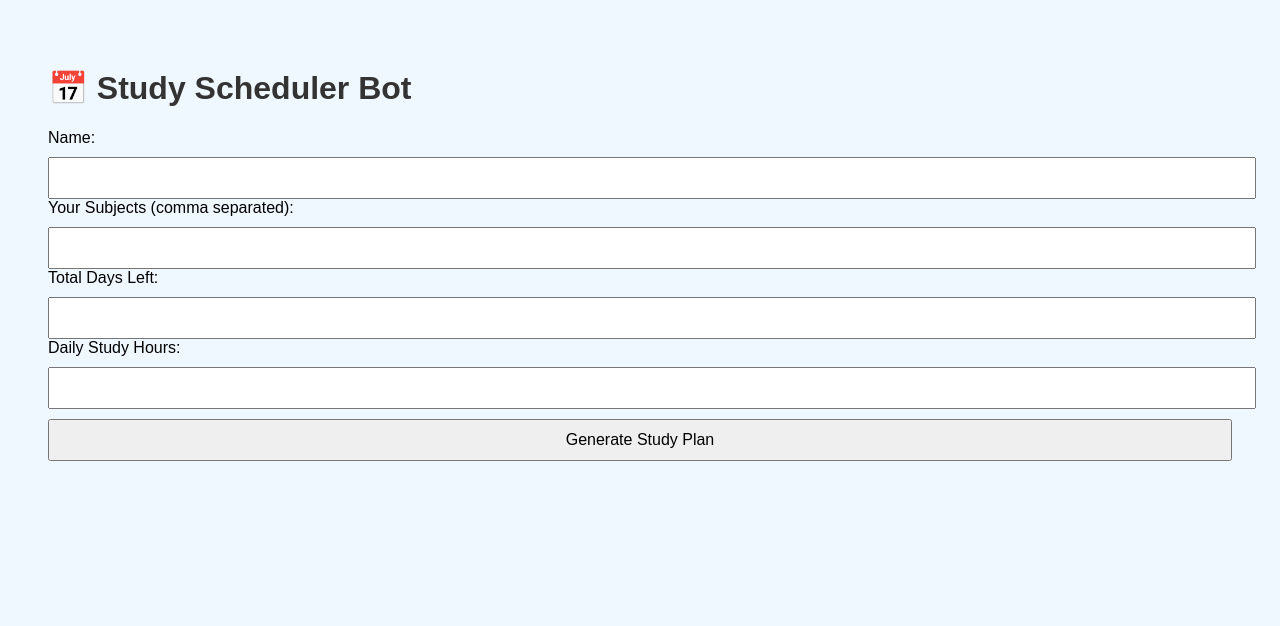
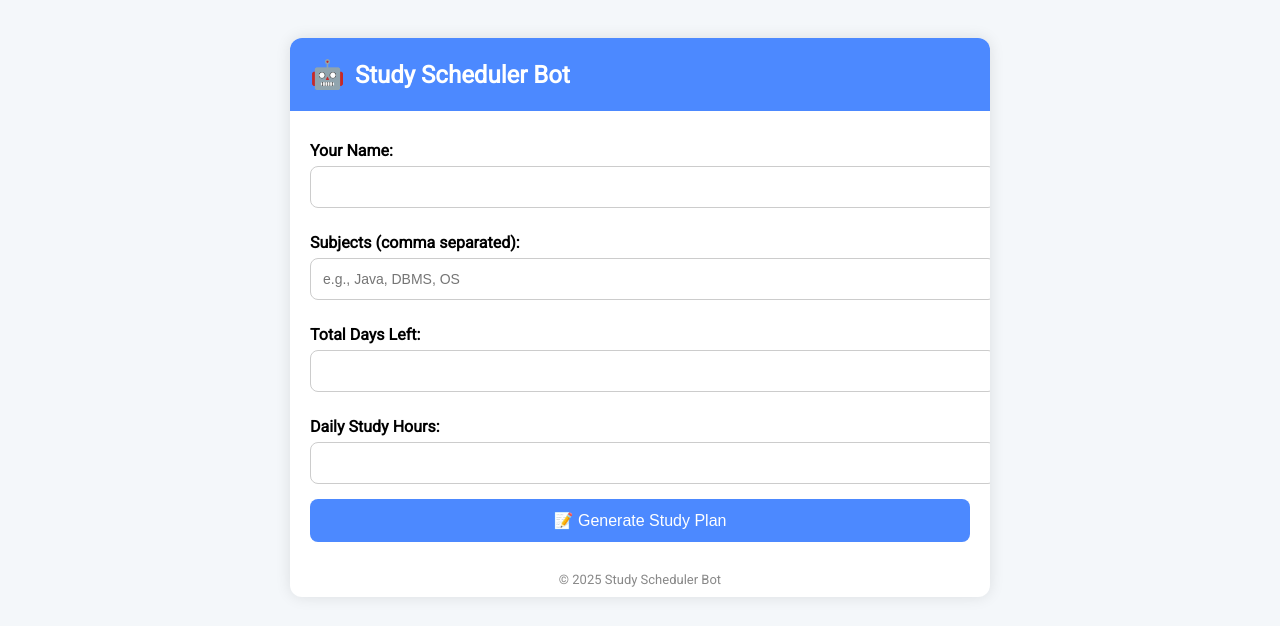
Before and after one commit to Prathvi-15/StudyPlaner, a Flask app: page / in a window 1280 px wide. Shown: the top 626 px of the page. Run offline with Flask 3, Linux system fonts and the light colour scheme.

Commit message:
Update index.html

```diff
--- a/Studentbot/templates/index.html
+++ b/Studentbot/templates/index.html
@@ -1,54 +1,134 @@
 <!DOCTYPE html>
-<html>
+<html lang="en">
 <head>
+  <meta charset="UTF-8">
   <title>📅 Study Scheduler Bot</title>
+  <link href="https://fonts.googleapis.com/css2?family=Roboto&display=swap" rel="stylesheet">
   <style>
     body {
-            font-family: Arial, sans-serif;
-            padding: 40px;
-            background: #f0f8ff;
+      font-family: 'Roboto', sans-serif;
+      background: #f4f7fa;
+      display: flex;
+      justify-content: center;
+      align-items: center;
+      padding: 30px;
     }
-        h1 {
-            color: #333;
+
+    .chat-container {
+      width: 100%;
+      max-width: 700px;
+      background: white;
+      border-radius: 12px;
+      box-shadow: 0 0 15px rgba(0, 0, 0, 0.1);
+      overflow: hidden;
     }
-        input, textarea, button {
+
+    .chat-header {
+      background-color: #4c89ff;
+      color: white;
+      padding: 20px;
+      font-size: 24px;
+      font-weight: bold;
+      display: flex;
+      align-items: center;
+      gap: 10px;
+    }
+
+    .chat-header span {
+      font-size: 28px;
+    }
+
+    .chat-body {
+      padding: 20px;
+    }
+
+    label {
+      font-weight: bold;
       margin-top: 10px;
+      display: block;
+    }
+
+    input, textarea {
       width: 100%;
+      padding: 12px;
+      margin-top: 6px;
+      border: 1px solid #ccc;
+      border-radius: 8px;
+      margin-bottom: 15px;
+      font-size: 14px;
+    }
+
+    button {
+      width: 100%;
+      padding: 12px;
+      background-color: #4c89ff;
+      border: none;
+      border-radius: 8px;
+      color: white;
+      font-size: 16px;
+      cursor: pointer;
+      transition: background 0.3s;
+    }
+
+    button:hover {
+      background-color: #386fd9;
+    }
+
+    .response {
+      background-color: #f1f3f5;
+      padding: 20px;
+      border-radius: 8px;
+      white-space: pre-wrap;
+      margin-top: 15px;
+      font-size: 15px;
+      line-height: 1.5;
+    }
+
+    .footer {
+      text-align: center;
       padding: 10px;
-            font-size: 16px;
+      font-size: 13px;
+      color: #888;
     }
-        .response {
-            margin-top: 30px;
-            padding: 20px;
-            background: #fff;
-            border: 1px solid #ccc;
-            white-space: pre-wrap;
+
+    @media (max-width: 768px) {
+      .chat-container {
+        margin: 10px;
+      }
     }
   </style>
 </head>
 <body>
-    <h1>📅 Study Scheduler Bot</h1>
-    <form method="post">
-        <label>Name:</label>
-        <input type="text" name="name" required>
+  <div class="chat-container">
+    <div class="chat-header">
+      <span>🤖</span> Study Scheduler Bot
+    </div>
+    <div class="chat-body">
+      <form method="POST">
+        <label for="name">Your Name:</label>
+        <input type="text" id="name" name="name" required>
 
-        <label>Your Subjects (comma separated):</label>
-        <input type="text" name="subjects" required>
+        <label for="subjects">Subjects (comma separated):</label>
+        <input type="text" id="subjects" name="subjects" placeholder="e.g., Java, DBMS, OS" required>
 
-        <label>Total Days Left:</label>
-        <input type="number" name="days" required>
+        <label for="days">Total Days Left:</label>
+        <input type="number" id="days" name="days" min="1" required>
 
-        <label>Daily Study Hours:</label>
-        <input type="number" name="hours" required>
+        <label for="hours">Daily Study Hours:</label>
+        <input type="number" id="hours" name="hours" min="1" required>
 
-        <button type="submit">Generate Study Plan</button>
+        <button type="submit">📝 Generate Study Plan</button>
       </form>
 
       {% if schedule %}
         <div class="response">
-            <h3>🗓️ Your Study Plan:</h3>
-            <p>{{ schedule }}</p>
+          {{ schedule | safe }}
         </div>
       {% endif %}
+    </div>
+    <div class="footer">
+      © 2025 Study Scheduler Bot
+    </div>
+  </div>
 </body>
 </html>
```
Lines whose indentation alone changed are shown as unchanged.
